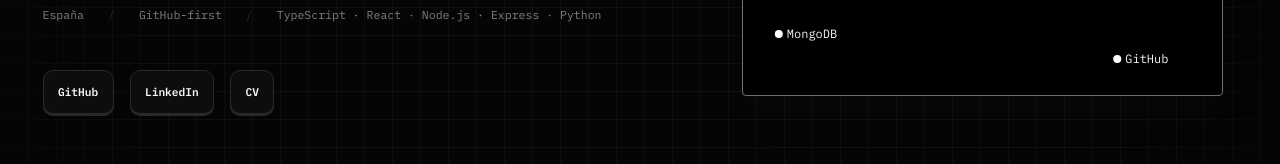
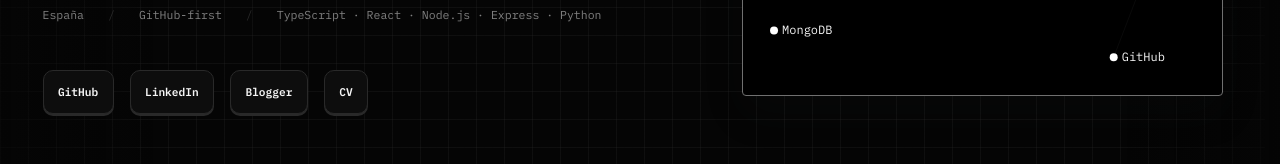
Before and after one commit to Eriquito00/eriquito00.github.io, a React (Vite) app: page / in a window 1280 px wide. Shown: the part 553-717 px from the top of the page. Built offline with nearby package versions, Linux system fonts and the light colour scheme.

Commit message:
contact and footer fix

```diff
--- a/src/components/Contact/Contact.tsx
+++ b/src/components/Contact/Contact.tsx
@@ -23,24 +23,29 @@ const Contact = () => {
             <p className="contact-location">{t.contact.location}</p>
             <h3 className="contact-info-title contact-slogan">{t.contact.slogan}</h3>
             <div className="contact-links">
-              <a className="contact-link" href="mailto:ericmejiasgamonal@gmail.com">
-                Email
-              </a>
               <a
                 className="contact-link"
                 href="https://github.com/Eriquito00"
                 target="_blank"
                 rel="noopener noreferrer"
               >
-                GitHub
+                {t.hero.github}
               </a>
               <a
                 className="contact-link"
-                href="https://www.linkedin.com/in/eric-mejias-gamonal-6114322b5/"
+                href="https://www.linkedin.com/in/eric-mejias-gamonal/"
                 target="_blank"
                 rel="noopener noreferrer"
               >
-                LinkedIn
+                {t.hero.linkedin}
+              </a>
+              <a
+                className="contact-link"
+                href="https://www.blogger.com/profile/00987636027947868735"
+                target="_blank"
+                rel="noopener noreferrer"
+              >
+                {t.hero.blogger}
               </a>
             </div>
           </div>
--- a/src/components/Footer/Footer.tsx
+++ b/src/components/Footer/Footer.tsx
@@ -8,12 +8,16 @@ const Footer = () => {
     <footer className="footer" role="contentinfo">
       <div className="footer-container">
         <div className="footer-simple">
+          <div>
+            <img src="../assets/icons/logo.png" alt="Logo"></img>
+          </div>
           <span className="footer-name">Eric Mejias Gamonal</span>
           <nav className="footer-simple-links" aria-label="Enlaces de contacto">
             <a href="https://github.com/Eriquito00" target="_blank" rel="noopener noreferrer">GitHub</a>
-            <a href="https://www.linkedin.com/in/eric-mejias-gamonal-6114322b5/" target="_blank" rel="noopener noreferrer">LinkedIn</a>
+            <a href="https://www.linkedin.com/in/eric-mejias-gamonal/" target="_blank" rel="noopener noreferrer">LinkedIn</a>
+            <a href="https://www.blogger.com/profile/00987636027947868735" target="_blank" rel="noopener noreferrer">Blogger</a>
             <a href="/docs/ATS_CV_Eric_Mejias.pdf" target="_blank" rel="noopener noreferrer">CV</a>
-            <a href="mailto:ericmejiasgamonal@gmail.com">ericmejiasgamonal@gmail.com</a>
+            <a>ericmejiasgamonal@gmail.com</a>
           </nav>
         </div>
         <div className="footer-bottom">
--- a/src/components/Hero/Hero.tsx
+++ b/src/components/Hero/Hero.tsx
@@ -32,11 +32,19 @@ const Hero = () => {
             </a>
             <a
               className="hero-link-button"
-              href="https://www.linkedin.com/in/eric-mejias-gamonal-6114322b5/"
+              href="https://www.linkedin.com/in/eric-mejias-gamonal/"
               target="_blank"
               rel="noopener noreferrer"
             >
               {t.hero.linkedin}
+            </a>
+            <a
+              className="hero-link-button"
+              href="https://www.blogger.com/profile/00987636027947868735"
+              target="_blank"
+              rel="noopener noreferrer"
+            >
+              {t.hero.blogger}
             </a>
             <a
               className="hero-link-button"
--- a/src/i18n/translations.ts
+++ b/src/i18n/translations.ts
@@ -26,6 +26,7 @@ const spanish: TranslationDictionary = {
     stack: "TypeScript · React · Node.js · Express · Python",
     github: "GitHub",
     linkedin: "LinkedIn",
+    blogger: "Blogger",
     cv: "CV",
     status: "available to explore",
     profileNow: "Especialización en IA y Big Data",
@@ -179,7 +180,7 @@ const spanish: TranslationDictionary = {
   contact: {
     title: "Contacto",
     role: "Desarrollador web · IA y Big Data",
-    location: "España · disponible presencial, híbrido o remoto",
+    location: "España · disponible presencial, híbrido o remoto · ericmejiasgamonal@gmail.com",
     slogan: "Código abierto, conversación directa.",
     availability: "Disponible para conversar",
     availabilityDetail:
@@ -219,6 +220,7 @@ const catalan: TranslationDictionary = {
     stack: "React · Node · Python · Java",
     github: "GitHub",
     linkedin: "LinkedIn",
+    blogger: "Blogger",
     cv: "CV",
     status: "available to explore",
     profileNow: "Especialització en IA i Big Data",
@@ -432,6 +434,7 @@ const english: TranslationDictionary = {
     stack: "React · Node · Python · Java",
     github: "GitHub",
     linkedin: "LinkedIn",
+    blogger: "Blogger",
     cv: "CV",
     status: "available to explore",
     profileNow: "AI & Big Data specialization",
--- a/src/i18n/types.ts
+++ b/src/i18n/types.ts
@@ -30,6 +30,7 @@ export interface TranslationDictionary {
     stack: string;
     github: string;
     linkedin: string;
+    blogger: string;
     cv: string;
     status: string;
     profileNow: string;
```
